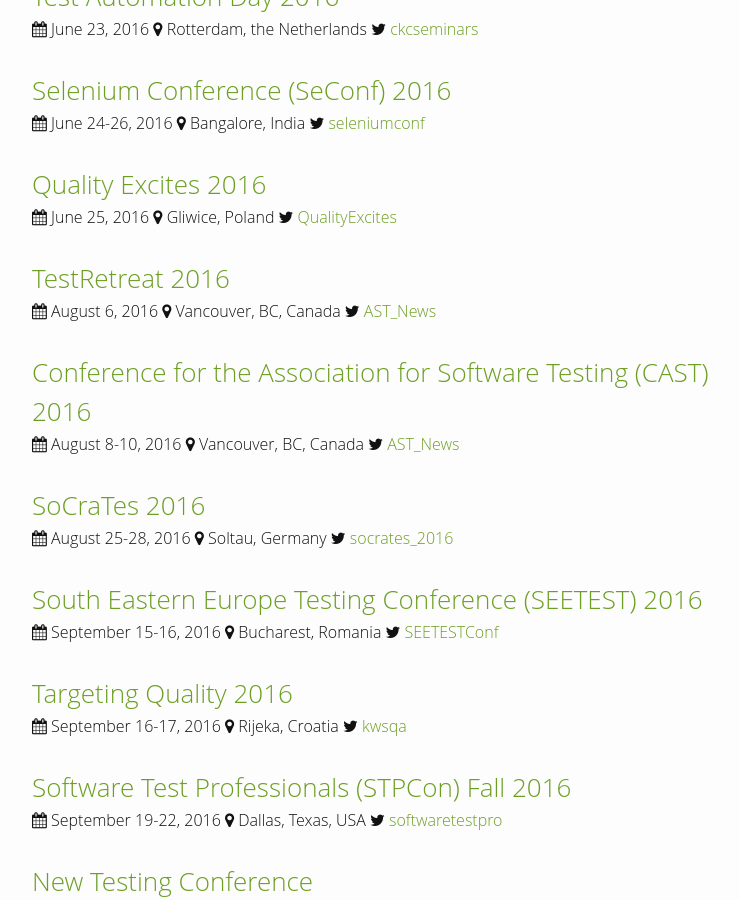
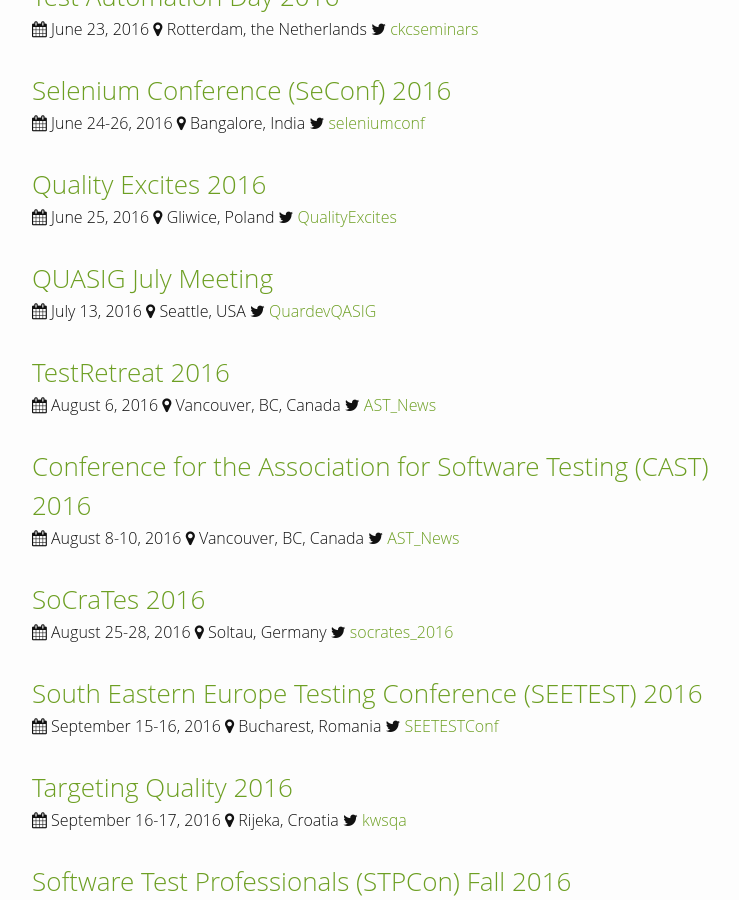
Before and after one commit to TestingConferences/testingconferences.github.io, a Jekyll site: the page built from index.html, in a window 1280 px wide and 900 px high, scrolled down 461 px. Shown: the whole window, without its empty margins (238-977 px from the left). Built offline with Jekyll 4.4.1, drawn with Linux system fonts in a browser that asks for light colours.

Commit message:
Adding an event in seattle

```diff
--- a/_data/current.yml
+++ b/_data/current.yml
@@ -32,6 +32,12 @@
   dates: "June 25, 2016"
   url: https://qualityexcites.pl/en/
   twitter: QualityExcites
+
+- name: QUASIG July Meeting
+  location: Seattle, USA
+  dates: "July 13, 2016"
+  url: http://www.qasig.org/events/julyqasigmeeting/
+  twitter: QuardevQASIG
 
 - name: TestRetreat 2016
   location: Vancouver, BC, Canada
```
